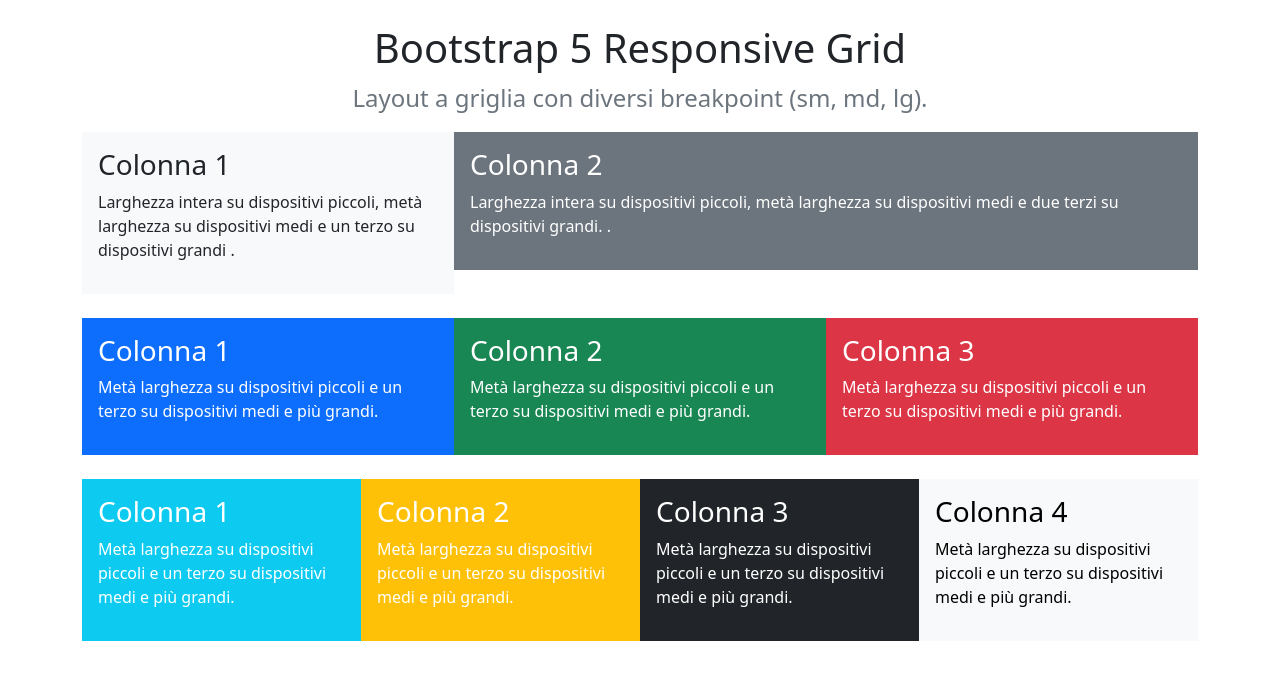
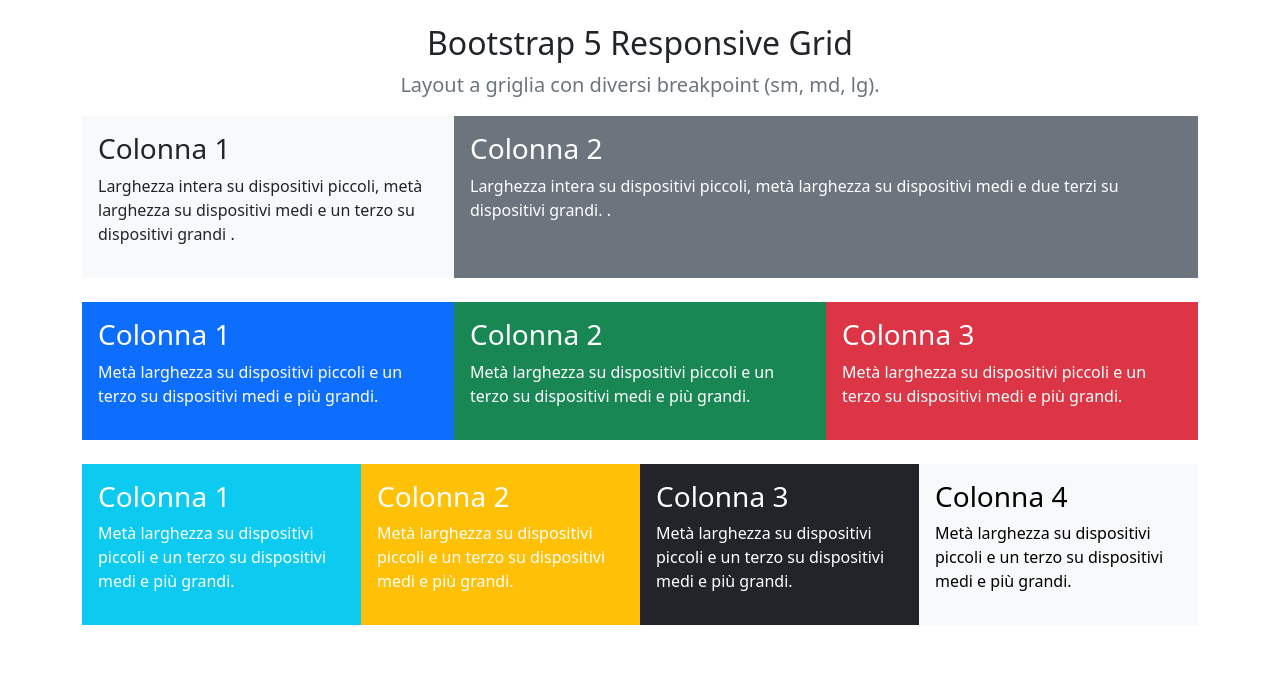
Before and after one commit to dpalexandru/htmlcss-bootstrap-layout, a plain HTML site: page index.html in a window 1280 px wide. Drawn offline with nearby package versions, Linux system fonts and the light colour scheme.

Commit message:
[fix]leyout lg and readme

```diff
--- a/index.html
+++ b/index.html
@@ -17,12 +17,11 @@
       <div class="row">
         <div class="col-12">
           <div class="text-center mt-4">
-            <h1>Bootstrap 5 Responsive Grid</h1>
-            <p class="fs-4 text-secondary">Layout a griglia con diversi breakpoint (sm, md, lg).</p>
+            <h1 class="fs-2">Bootstrap 5 Responsive Grid</h1>
+            <p class="fs-5 text-secondary">Layout a griglia con diversi breakpoint (sm, md, lg).</p>
           </div>
         </div>
       </div>
-
 
     </header>
 
@@ -42,7 +41,7 @@
 
         </div>
         <div class="col-12 col-md-6 col-lg-8">
-          <div class="bg-secondary text-white p-3">
+          <div class="bg-secondary text-white p-3 h-100">
             <h3>Colonna 2</h3>
             <p>Larghezza intera su dispositivi piccoli, metà larghezza su dispositivi medi e due terzi su dispositivi
               grandi.
```
Also changed, not shown: 1 other file.
